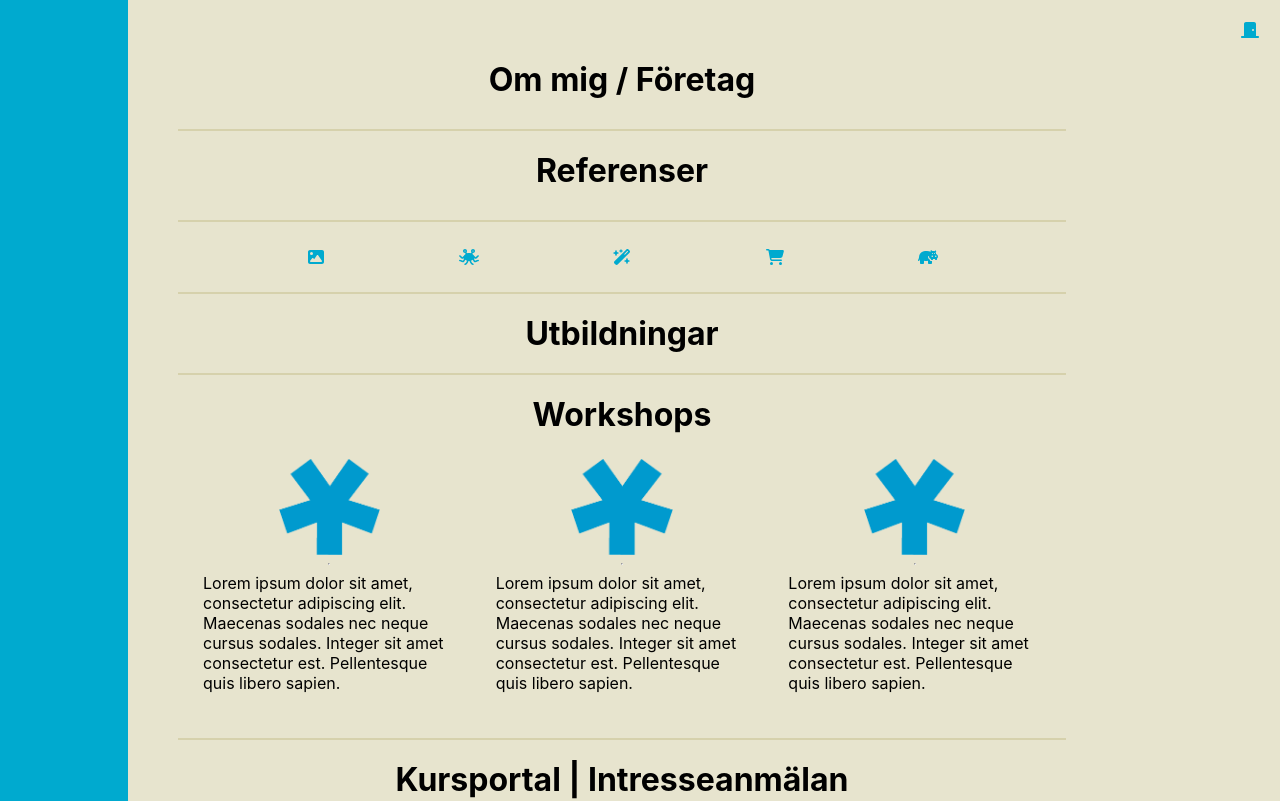
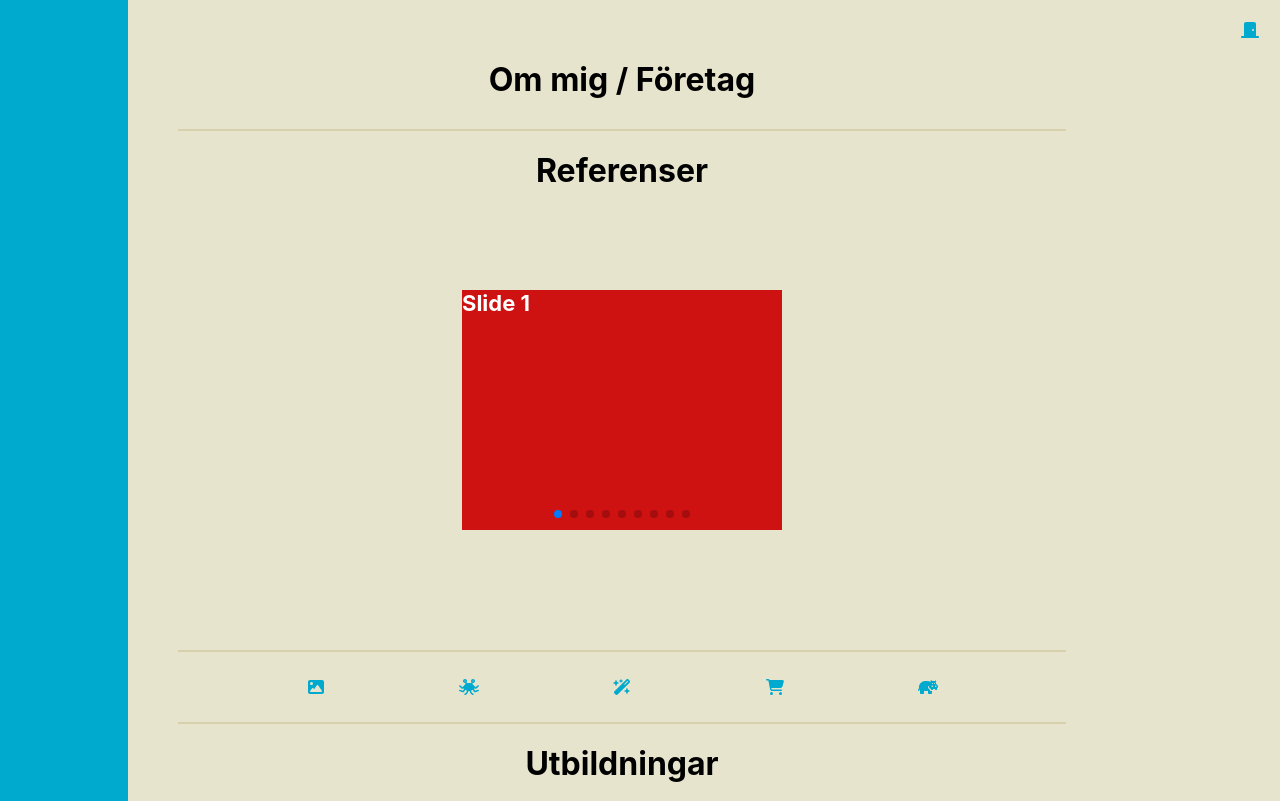
Before and after one commit to abbliseng/hj-rnvilja, a Next.js app in the folder hj-rnvilja/: page /foretag in a window 1280 px wide. Shown: the top 801 px of the page. Built offline with nearby package versions, Linux system fonts and the light colour scheme.

Commit message:
MVP - Homepage

```diff
--- a/hj-rnvilja/components/Section.tsx
+++ b/hj-rnvilja/components/Section.tsx
@@ -56,7 +56,7 @@ function SportsSection() {
             <h3 style={{textAlign:"center"}}>
                 Lagidrott – Individuell Idrott
             </h3>
-            Att vara sitt absolut bästa jag när det väl gäller är en konst. Det är många parametrar som ska stämma för att vi ska stå överst på prispallen. För att orka behöver vägen fram till prispallen kännas guldkantad och härlig. Visst kan vi slita oss fram till ett guld, men det är bättre att jobba för kroppen än emot den. Genom att synka ihop kropp och hjärna kan du som idrottare lägga fokus på rätt moment vid träning och tävling. Den mentala träningen hjälper dig/er att frigöra energi, kraft och bli ert bästa jag.
+            {/* Att vara sitt absolut bästa jag när det väl gäller är en konst. Det är många parametrar som ska stämma för att vi ska stå överst på prispallen. För att orka behöver vägen fram till prispallen kännas guldkantad och härlig. Visst kan vi slita oss fram till ett guld, men det är bättre att jobba för kroppen än emot den. Genom att synka ihop kropp och hjärna kan du som idrottare lägga fokus på rätt moment vid träning och tävling. Den mentala träningen hjälper dig/er att frigöra energi, kraft och bli ert bästa jag. */}
             <h4 style={{fontStyle:"italic", textAlign:"center", fontWeight:"400"}}>
                 Tryck för att läsa mer
             </h4>
@@ -69,11 +69,11 @@ function BusinessSection() {
     const content = (
         <>
             <h3 style={{textAlign:"center"}}>Ledarskap – Organisationsutveckling</h3>
-            Ledarskap är en av Hjärnviljas stora passioner. Det finns alltid något nytt att lära inom ledarskap och Hjärnvilja kan finnas med oavsett om det gäller förändringsarbete, utveckling, krishantering eller som utbildare och inspiratör.
+            {/* Ledarskap är en av Hjärnviljas stora passioner. Det finns alltid något nytt att lära inom ledarskap och Hjärnvilja kan finnas med oavsett om det gäller förändringsarbete, utveckling, krishantering eller som utbildare och inspiratör.
             <br/><br/>
             Som ledare behöver du ofrånkomligen ta svåra beslut, skapa samsyn bland människor med olika viljor och samtidigt hålla ihop dig själv, även när det stormar som mest. I de utmaningar du ställs inför som ledare kan Hjärnvilja vara en guide och en trygg punkt att bolla sina tankegångar med.
             <br/><br/>
-            Hjärnvilja erbjuder e-kurser, utbildningar, workshops samt individuell coaching av ledare. Välj från det befintliga utbudet eller skräddarsy efter era specifika behov.
+            Hjärnvilja erbjuder e-kurser, utbildningar, workshops samt individuell coaching av ledare. Välj från det befintliga utbudet eller skräddarsy efter era specifika behov.   */}
             <h4 style={{fontStyle:"italic", textAlign:"center", fontWeight:"400"}}>
                 Tryck för att läsa mer
             </h4>
--- a/hj-rnvilja/package.json
+++ b/hj-rnvilja/package.json
@@ -15,7 +15,8 @@
     "react": "18.2.0",
     "react-dom": "18.2.0",
     "react-firebase-hooks": "^5.1.1",
-    "react-transition-group": "^4.4.5"
+    "react-transition-group": "^4.4.5",
+    "swiper": "^10.0.4"
   },
   "devDependencies": {
     "@types/node": "20.3.1",
--- a/hj-rnvilja/pages/foretag/Foretag.module.css
+++ b/hj-rnvilja/pages/foretag/Foretag.module.css
@@ -99,3 +99,5 @@
     align-self: center;
     margin-right: 0px;
 }
+
+/* SWIPER */
--- a/hj-rnvilja/pages/foretag/index.tsx
+++ b/hj-rnvilja/pages/foretag/index.tsx
@@ -11,6 +11,13 @@ import {
 import Workshops from "../../components/Workshops";
 import FormsSection from "../../components/FormsSection";
 import { motion } from "framer-motion";
+
+
+import { Swiper, SwiperSlide } from 'swiper/react';
+import { EffectCreative, Pagination } from 'swiper/modules';
+import 'swiper/css';
+import 'swiper/css/effect-creative';
+import 'swiper/css/pagination';
 
 function SponsorLogo(props) {
   return (
@@ -28,6 +35,37 @@ function SponsorLogo(props) {
   );
 }
 
+function SwiperReferences() {
+  return (
+    <Swiper
+        grabCursor={true}
+        effect={'creative'}
+        creativeEffect={{
+          prev: {
+            shadow: true,
+            translate: ['-20%', 0, -1],
+          },
+          next: {
+            translate: ['100%', 0, 0],
+          },
+        }}
+        pagination={true}
+        modules={[EffectCreative, Pagination]}
+        className="mySwiper3"
+      >
+        <SwiperSlide>Slide 1</SwiperSlide>
+        <SwiperSlide>Slide 2</SwiperSlide>
+        <SwiperSlide>Slide 3</SwiperSlide>
+        <SwiperSlide>Slide 4</SwiperSlide>
+        <SwiperSlide>Slide 5</SwiperSlide>
+        <SwiperSlide>Slide 6</SwiperSlide>
+        <SwiperSlide>Slide 7</SwiperSlide>
+        <SwiperSlide>Slide 8</SwiperSlide>
+        <SwiperSlide>Slide 9</SwiperSlide>
+      </Swiper>
+  )
+}
+
 export default function BusinessPage({}) {
   return (
     <main className={styles.container}>
@@ -37,11 +75,18 @@ export default function BusinessPage({}) {
         <div className={styles.row}></div>
         <div className={styles.break}></div>
         <h1>Referenser</h1>
-        <div className={styles.row}></div>
+        <div style={{
+          width: "100%",
+          minHeight: "300px",
+          position: "relative",
+        }}>
+          <SwiperReferences />
+        </div>
         <div className={styles.break}></div>
         <div
           className={styles.row}
           style={{
+            // overflow: "scroll",
             width: "100%",
             // maxHeight: "100px",
             justifyContent: "space-evenly",
--- a/hj-rnvilja/pages/index.tsx
+++ b/hj-rnvilja/pages/index.tsx
@@ -16,9 +16,9 @@ export default function Home() {
           </div>
           <SportsSection/>
         </div>
-        <div className='overlay'>
+        {/* <div className='overlay'>
           <ShopButton />
-        </div>
+        </div> */}
       </main>
     </div>
   )
--- a/hj-rnvilja/styles/globals.css
+++ b/hj-rnvilja/styles/globals.css
@@ -92,7 +92,7 @@ button {
 
   display: flex;
   flex-direction: row;
-  justify-content: end;
+  justify-content: flex-end;
   align-items: center;
 
   pointer-events:none;
@@ -114,3 +114,68 @@ button {
 .spacer {
   flex-grow: 1;
 }
+
+
+/*  */
+
+.swiper {
+  margin: 100px auto;
+  width: 320px;
+  height: 240px;
+}
+
+.swiper-slide {
+  display: flex;
+  align-items: center;
+  justify-content: center;
+  font-size: 22px;
+  font-weight: bold;
+  color: #fff;
+}
+
+.swiper-slide img {
+    display: block;
+    width: 100%;
+    height: 100%;
+    object-fit: cover;
+}
+
+.swiper-slide:nth-child(1n) {
+  background-color: rgb(206, 17, 17);
+}
+
+.swiper-slide:nth-child(2n) {
+  background-color: rgb(0, 140, 255);
+}
+
+.swiper-slide:nth-child(3n) {
+  background-color: rgb(10, 184, 111);
+}
+
+.swiper-slide:nth-child(4n) {
+  background-color: rgb(211, 122, 7);
+}
+
+.swiper-slide:nth-child(5n) {
+  background-color: rgb(118, 163, 12);
+}
+
+.swiper-slide:nth-child(6n) {
+  background-color: rgb(180, 10, 47);
+}
+
+.swiper-slide:nth-child(7n) {
+  background-color: rgb(35, 99, 19);
+}
+
+.swiper-slide:nth-child(8n) {
+  background-color: rgb(0, 68, 255);
+}
+
+.swiper-slide:nth-child(9n) {
+  background-color: rgb(218, 12, 218);
+}
+
+.swiper-slide:nth-child(10n) {
+  background-color: rgb(54, 94, 77);
+}
```
Also changed, not shown: 1 other file (tests, documents, lock files or other folders).
